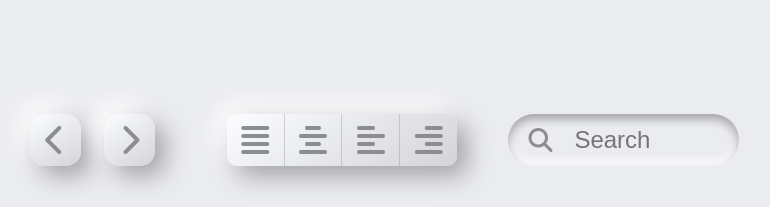
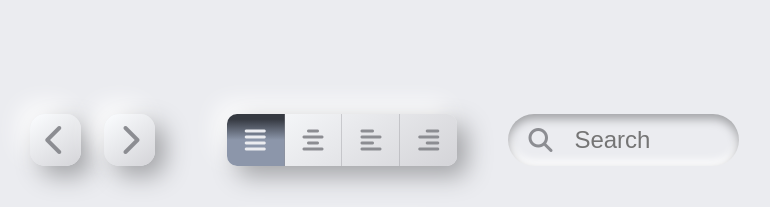
Before and after one commit to Ogust25/neomorph, a plain HTML site: page index.html in a window 1280 px wide. Shown: the top 207 px of the page, without its empty margins (266-1036 px from the left). Drawn offline with Linux system fonts and the light colour scheme; a web font is replaced by a local one.

Commit message:
menu radio valide

```diff
--- a/index.html
+++ b/index.html
@@ -17,10 +17,22 @@
         </section>
         <section class="box_menu">
             <div class="box_select">
-                <div class="menu_select borderr1 borderr"><i class="fas fa-align-justify"></i></div>
-                <div class="menu_select borderr"><i class="fas fa-align-center"></i></div>
-                <div class="menu_select borderr"><i class="fas fa-align-left"></i></div>
-                <div class="menu_select borderr2"><i class="fas fa-align-right"></i></div>
+                <input type="radio" class="menu_select" name="menu" id="radio1" checked></input>
+                <label class="borderr1 borderr" for="radio1">
+                    <i class="fas fa-align-justify"></i>
+                </label>
+                <input type="radio" class="menu_select" name="menu" id="radio2"></input>
+                <label class="borderr" for="radio2">
+                    <i class="fas fa-align-center"></i>
+                </label>
+                <input type="radio" class="menu_select" name="menu" id="radio3"></input>
+                <label class="borderr" for="radio3">
+                    <i class="fas fa-align-left"></i>
+                </label>
+                <input type="radio" class="menu_select" name="menu" id="radio4"></input>
+                <label class="borderr2" for="radio4">
+                    <i class="fas fa-align-right"></i>
+                </label>
             </div>
         </section>
         <section class="box_search">
--- a/style.css
+++ b/style.css
@@ -82,19 +82,28 @@ section{
     box-shadow:  10px 10px 25px #a2a3a6,
                  -10px -10px 25px #ffffff;
     display: flex;
-    cursor: pointer;
+    justify-content: center;
+    align-items: center;
 }
-.menu_select{
+.box_menu [type=radio]{
+    position: absolute;
+    opacity: 0;
+    width: 0;
+    height: 0;
+}
+.box_menu [type=radio]+label{
     width: 4.5vw;
     height: 4vw;
     display: flex;
     justify-content: center;
     align-items: center;
-    font-size: 2em;
+    font-size: 1.5em;
     color: #8c8d92;
-
 }
-.menu_select:active{
+.box_menu [type=radio] + label{
+    cursor: pointer;
+}
+.box_menu [type=radio]:checked + label{
     background: linear-gradient(180deg, rgba(53,57,65,1) 10%, rgba(140,150,170,1) 50%);;
     color: #EBECF0;
 }
@@ -107,7 +116,6 @@ section{
 .borderr{
     border-right: 1px solid #8c8d925b;
 }
-
 /* Barre de recherche */
 .box_search{
     grid-area: 1/4/2/5;
@@ -183,7 +191,7 @@ section{
     cursor: pointer;
 }
 
-/* Btn Male / Female */
+/* Btn Male/Female */
 .box_genre{
     grid-area: 2/4/3/5;
     display: flex;
```
